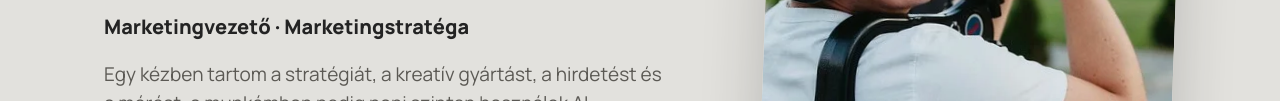
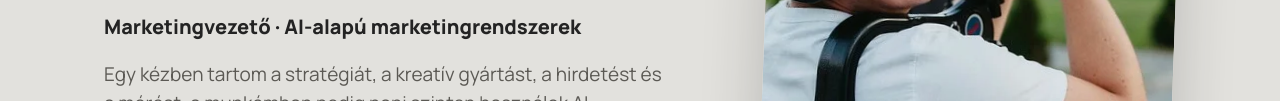
Before and after one commit to velkeiotto/ottovelkei-portfolio, a plain HTML site: page index.html in a window 1280 px wide. Shown: the part 408-509 px from the top of the page. Drawn offline with Linux system fonts and the light colour scheme.

Commit message:
Titulus: Marketingvezető · AI-alapú marketingrendszerek
Co-Authored-By: Claude Opus 5.5 <noreply@anthropic.com>

```diff
--- a/index.html
+++ b/index.html
@@ -164,7 +164,7 @@
     <div>
       <div class="eyebrow">Portfólió · 2026</div>
       <h1 class="display">Velkei<br>Ottó</h1>
-      <div class="role">Marketingvezető · Marketingstratéga</div>
+      <div class="role">Marketingvezető · AI-alapú marketingrendszerek</div>
       <p class="lead">Egy kézben tartom a stratégiát, a kreatív gyártást, a hirdetést és a mérést, a munkámban pedig napi szinten használok AI-eszközöket. Itt azt mutatom meg, ami ebből kijött: számokkal és filmekkel.</p>
       <div class="cta">
         <a class="btn" href="#esetek">Esettanulmányok</a>
```
Also changed, not shown: 1 other file.
